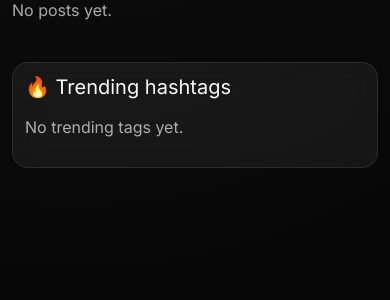
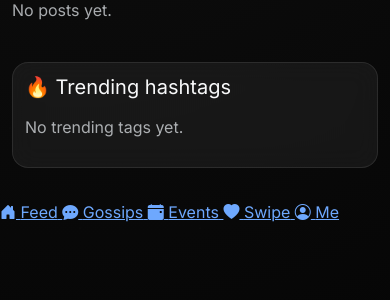
Before and after one commit to namanjasoria41/campusconnect, a Flask app: page / in a window 390 px wide. Shown: the part 419-719 px from the top of the page. Run offline with Flask 3, Linux system fonts and the light colour scheme; the visitor is signed in with stand-in values (Sample User, id 1); data that the repository does not hold is empty.

Commit message:
Update base.html

```diff
--- a/app/templates/base.html
+++ b/app/templates/base.html
@@ -13,6 +13,10 @@
   <link href="https://fonts.googleapis.com/css2?family=Inter:wght@300;400;600;700&display=swap" rel="stylesheet">
 
   <link rel="stylesheet" href="{{ url_for('static', filename='css/style.css') }}">
+    <!-- Icons for bottom nav -->
+  <link rel="stylesheet"
+        href="https://cdn.jsdelivr.net/npm/bootstrap-icons@1.11.3/font/bootstrap-icons.css">
+
 </head>
 <body class="bg-dark text-light">
 
@@ -110,5 +114,46 @@
 </div>
 
 <script src="https://cdn.jsdelivr.net/npm/bootstrap@5.3.3/dist/js/bootstrap.bundle.min.js"></script>
+{% if current_user.is_authenticated %}
+  {% set endpoint = request.endpoint or '' %}
+
+  <nav class="mobile-bottom-nav d-lg-none">
+    <!-- FEED -->
+    <a href="{{ url_for('main.feed') }}"
+       class="mobile-nav-item {% if endpoint.startswith('main.') %}active{% endif %}">
+      <i class="bi bi-house-door-fill"></i>
+      <span>Feed</span>
+    </a>
+
+    <!-- GOSSIPS -->
+    <a href="{{ url_for('gossip.feed') }}"
+       class="mobile-nav-item {% if endpoint.startswith('gossip.') %}active{% endif %}">
+      <i class="bi bi-chat-dots-fill"></i>
+      <span>Gossips</span>
+    </a>
+
+    <!-- EVENTS -->
+    <a href="{{ url_for('events.list_events') }}"
+       class="mobile-nav-item {% if endpoint.startswith('events.') %}active{% endif %}">
+      <i class="bi bi-calendar-event-fill"></i>
+      <span>Events</span>
+    </a>
+
+    <!-- SWIPE -->
+    <a href="{{ url_for('swipe.swipe_view') }}"
+       class="mobile-nav-item {% if endpoint.startswith('swipe.') %}active{% endif %}">
+      <i class="bi bi-heart-fill"></i>
+      <span>Swipe</span>
+    </a>
+
+    <!-- PROFILE -->
+    <a href="{{ url_for('profiles.me') }}"
+       class="mobile-nav-item {% if endpoint.startswith('profiles.') %}active{% endif %}">
+      <i class="bi bi-person-circle"></i>
+      <span>Me</span>
+    </a>
+  </nav>
+{% endif %}
+
 </body>
 </html>
```
